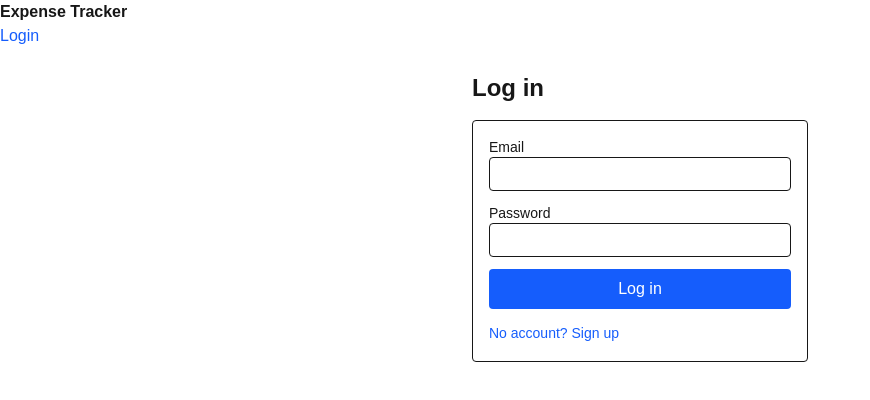
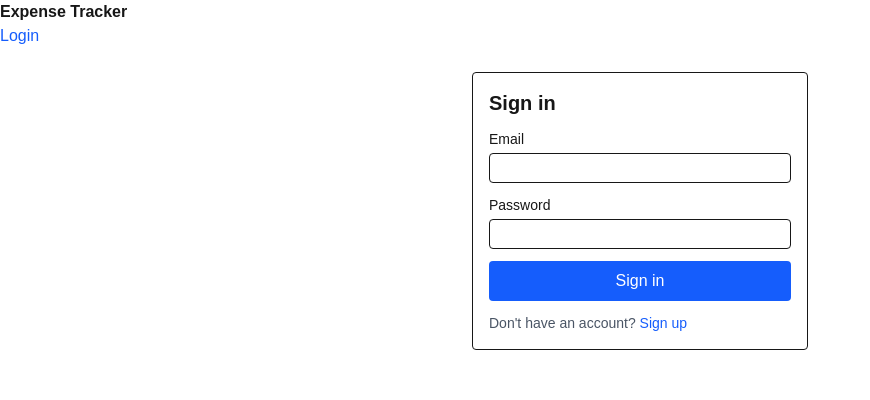
Before and after one commit to shotaroi/next-expense-tracker-app, a Next.js app: page /login in a window 1280 px wide. Shown: the top 400 px of the page, without its empty margins (0-870 px from the left). Built offline with nearby package versions, Linux system fonts and the light colour scheme; no server answers.

Commit message:
Update page.tsx

```diff
--- a/src/app/login/page.tsx
+++ b/src/app/login/page.tsx
@@ -1,78 +1,51 @@
-// Login page UI
-
 "use client";
 
-import {useState} from "react";
-import {signIn} from "next-auth/react";
-import {useRouter} from "next/navigation";
+import { useState } from "react";
+import { signIn } from "next-auth/react";
+import Link from "next/link";
 
 export default function LoginPage() {
-    const [mode, setMode] = useState<"login" | "signup">("login");
   const [email, setEmail] = useState("");
   const [password, setPassword] = useState("");
-    const [name, setName] = useState("");
-    const [error, setError] = useState<string | null>(null);
-    const router = useRouter();
+  const [loading, setLoading] = useState(false);
 
-    const handleSubmit = async (e: React.FormEvent) => {
+  async function onSubmit(e: React.FormEvent) {
     e.preventDefault();
-        setError(null);
+    setLoading(true);
 
-        if (mode === "signup") {
-            const res = await fetch("/api/signup", {
-                method: "POST",
-                headers: {"Content-Type": "application/json"},
-                body: JSON.stringify({email, password, name}),
+    await signIn("credentials", {
+      email,
+      password,
+      redirect: true, // NextAuth handles navigation
+      callbackUrl: "/", // where to land after login
     });
-            if (!res.ok) {
-                const data = await res.json();
-                setError(data.error || "Sign up failed");
-                return
   }
-            // fall through to login after signup
-        }
-
-        const result = await signIn("credentials", {
-            email, password, redirect: true, callbackUrl: "/"
-        });
-
-        if (result?.error) {
-            setError("Invalid email or password");
-        } else {
-            router.replace("/"); // go to main app
-        }
-    };
 
   return (
     <main className="max-w-sm mx-auto p-6">
-            <h1 className="text-2xl font-bold mb-4">{mode === "login" ? "Log in" : "Sing up"}</h1>
+      <form onSubmit={onSubmit} className="space-y-3 border rounded p-4">
+        <h1 className="text-xl font-bold">Sign in</h1>
 
-            <form onSubmit={handleSubmit} className="space-y-3 border rounded p-4">
-                {mode === "signup" && (
-                    <div>
-                        <label className="block text-sm font-medium">Name</label>
-                        <input value={name} onChange={(e) => setName(e.target.value)} className="w-full border rounded px-2 py-1" />
-                    </div>
-                )}
-                <div>
-                    <label className="block text-sm font-medium">Email</label>
-                    <input type="email" value={email} onChange={(e) => setEmail(e.target.value)} className="w-full border rounded px-2 py-1" />
-                </div>
-                <div>
-                    <label className="block text-sm font-medium">Password</label>
-                    <input type="password" value={password} onChange={(e) => setPassword(e.target.value)} className="w-full border rounded px-2 py-1" />
-                </div>
+        <label className="block text-sm">
+            <span className="mb-1 block"> Email</span>
+            <input type="email" className="border rounded w-full px-2 py-1" value={email} onChange={(e) => setEmail(e.target.value)} required />
+        </label>
 
-                <button className="w-full bg-blue-600 rounded text-white hover:bg-blue-700 py-2">
-                    {mode === "login" ? "Log in" : "Create account"}
+        <label className="block text-sm">
+            <span className="mb-1 block">Password</span>
+            <input type="password" className="border rounded w-full px-2 py-1" value={password} onChange={(e) => setPassword(e.target.value)} required />
+        </label>
+
+        <button type="submit" disabled={loading} className="w-full rounded bg-blue-600 text-white py-2 disabled:opacity-50">
+            {loading ? "Signing in..." : "Sign in"}
         </button>
 
-                {error && <p className="text-red-600 text-sm">{error}</p>}
-
-                <button type="button" onClick={() => setMode((m) => (m === "login" ? "signup" : "login"))} className="text-sm text-blue-600 hover:underline" >
-                    {mode === "login" ? "No account? Sign up" : "Have an account? Log in"}
-                </button>
+        <p className="text-sm text-gray-600">
+            Don&apos;t have an account?{" "}
+            <Link href={"/signup"} className="text-blue-600 hover:underline">Sign up</Link>
+        </p>
       </form>
     </main>
-    )
+
+  );
 }
```
Lines whose indentation alone changed are shown as unchanged.
